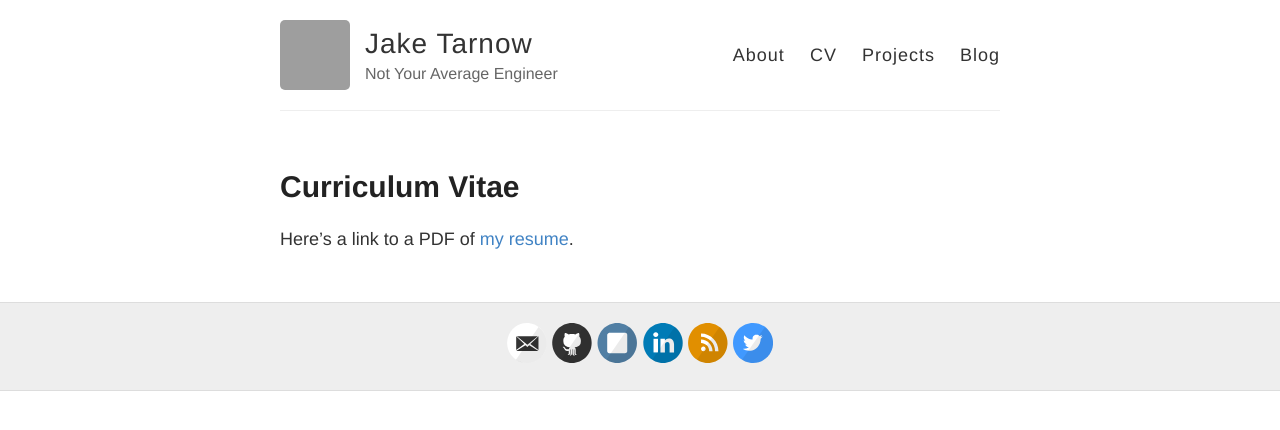
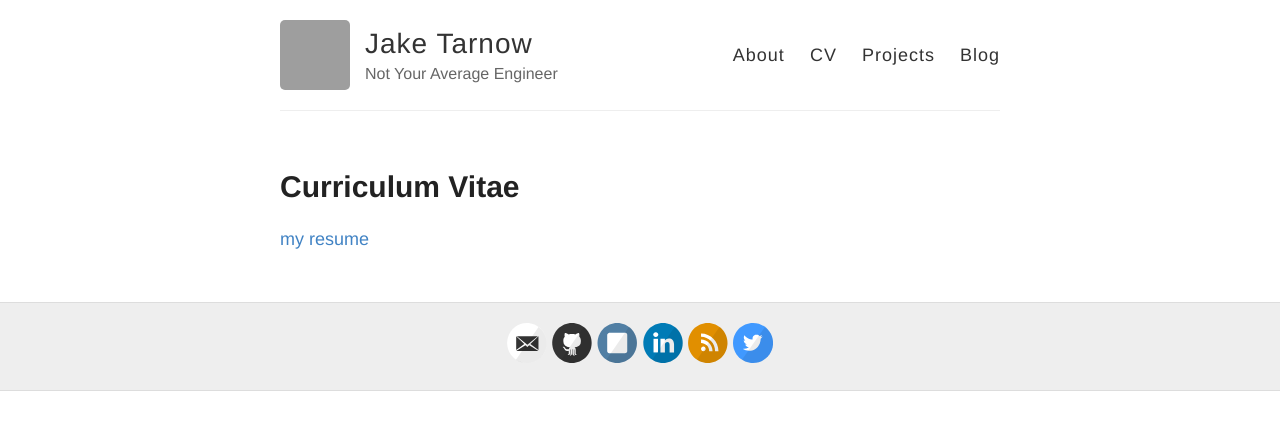
Before and after one commit to HoneyBadger123/jaketarnow.github.io, a Jekyll site: the page built from cv.md, in a window 1280 px wide. Shown: the top 430 px of the page. Built offline with Jekyll 4.4.1, drawn with Linux system fonts in a browser that asks for light colours; grey boxes are pictures that could not be loaded.

Commit message:
Update cv.md

```diff
--- a/cv.md
+++ b/cv.md
@@ -3,4 +3,4 @@ layout: page
 title: Curriculum Vitae
 permalink: /cv/
 ---
-Here's a link to a PDF of [my resume](/_pdfs/TarnowResume_Spring2017.pdf).
+[my resume](TarnowResume_Spring2017.pdf)
```
